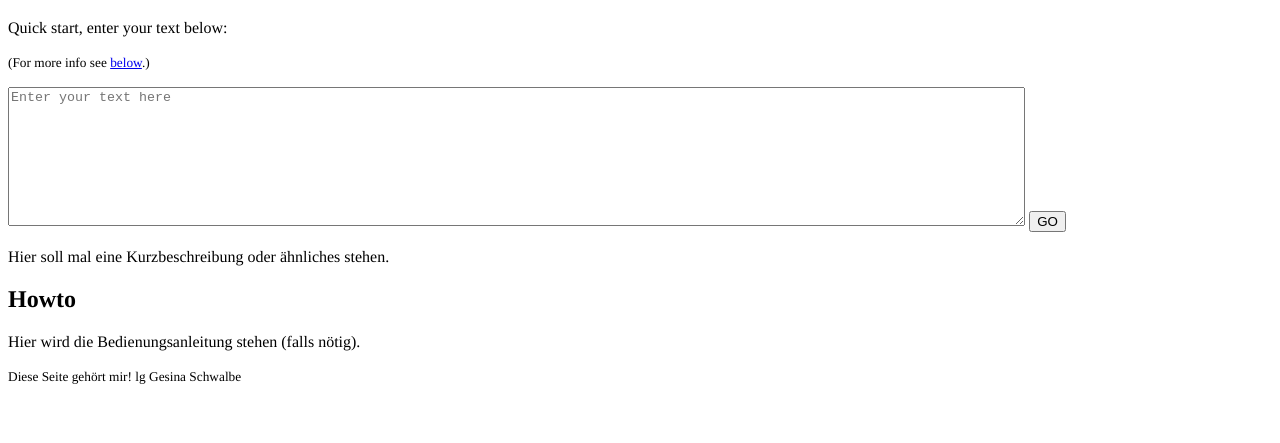
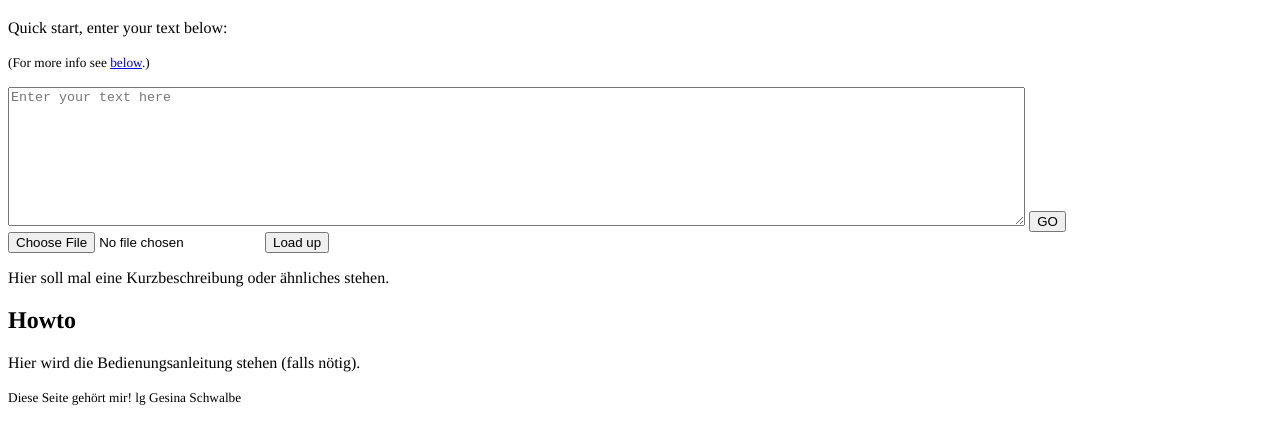
Before and after one commit to gesina/translation_trainer, a plain HTML site: page test.html in a window 1280 px wide. Both pictures are taken after a click on the button "RESET". Shown: the part 61-504 px from the top of the page. Drawn offline with nearby package versions, Linux system fonts and the light colour scheme.

Commit message:
Structured HTML: input-div, output-div;

```diff
--- a/test.html
+++ b/test.html
@@ -20,14 +20,21 @@
 	<p><small>(For more info see <a href="#Howto">below</a>.)</small></p>
    </article>
 
-    <div id="main">
+    <div id="input">
       <textarea id="txtin"
-		placeholder="Enter your text here">so viel text.</textarea>
-
-      <div id="txt"></div>
+		placeholder="Enter your text here">Ein bisschen text.</textarea>
 
       <button id="button_go">GO</button>
-      <button id="button_reset" hidden>RESET</button>
+
+      <input id="filein" type="file"/>
+      <button id="button_file">Load up</button>
+    </div>
+
+    <div id="output">
+      <div id="txt"></div>
+      <button id="button_reset">RESET</button>
+    </div>
+
     <article>
       <p>Hier soll mal eine Kurzbeschreibung oder ähnliches stehen.</p>
     </article>
--- a/test.js
+++ b/test.js
@@ -175,10 +175,9 @@ var extract_txt = function()
 
 
     //hide textarea
-    txtin.hide();
-    button_go.hide();
-    txt.show();
-    button_reset.show();
+
+    $('#input').hide();
+    $('#output').show();
 
 
     return true;
@@ -287,14 +286,15 @@ var show_transl = function(id)
 };
 
 
+
 //-----------------------------------------------------
 
 var reset_input = function()
 {
-    txt.empty().hide();
-    button_reset.hide();
-    txtin.empty().show();
-    button_go.show();
+    $('#output').hide();
+    txtin.empty();
+    txt.empty();
+    $('#input').show();
 };
 
 
```
Lines whose indentation alone changed are shown as unchanged.
